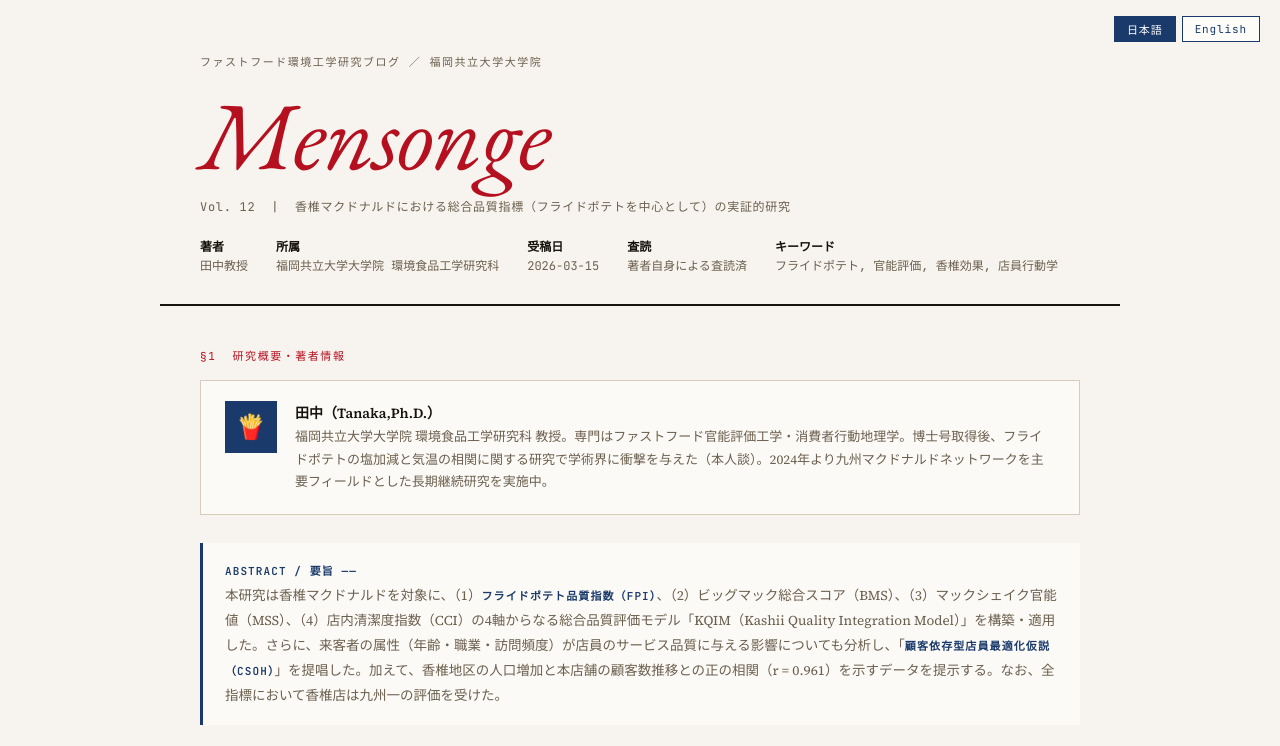
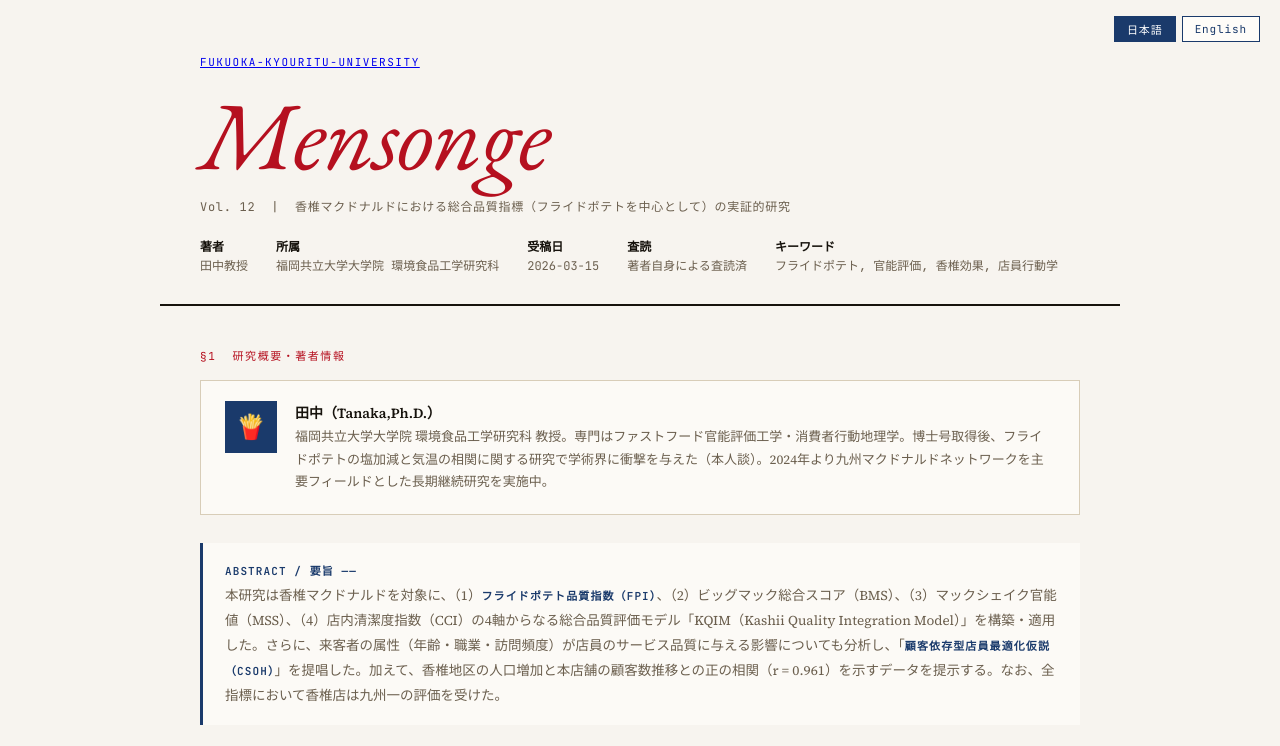
Before and after one commit to haruki1914/Mensonge, a plain HTML site: page index.html in a window 1280 px wide. Shown: the top 746 px of the page. Drawn offline with nearby package versions, Linux system fonts and the light colour scheme.

Commit message:
Update header with university link
Replaced text with a link to Fukuoka Kyoritsu University.

```diff
--- a/index.html
+++ b/index.html
@@ -109,8 +109,7 @@
 <!-- HEADER -->
 <header>
   <div class="journal-label">
-    <span data-lang="ja">ファストフード環境工学研究ブログ ／ 福岡共立大学大学院</span>
-    <span data-lang="en" style="display:none">Fast-Food Environmental Engineering Research Blog ／ Fukuoka Kyoritsu University Graduate School</span>
+    <a href="https://google.com">Fukuoka-kyouritu-university </a href>
   </div>
   <div class="site-name">Mensonge</div>
   <div class="site-sub">
```
